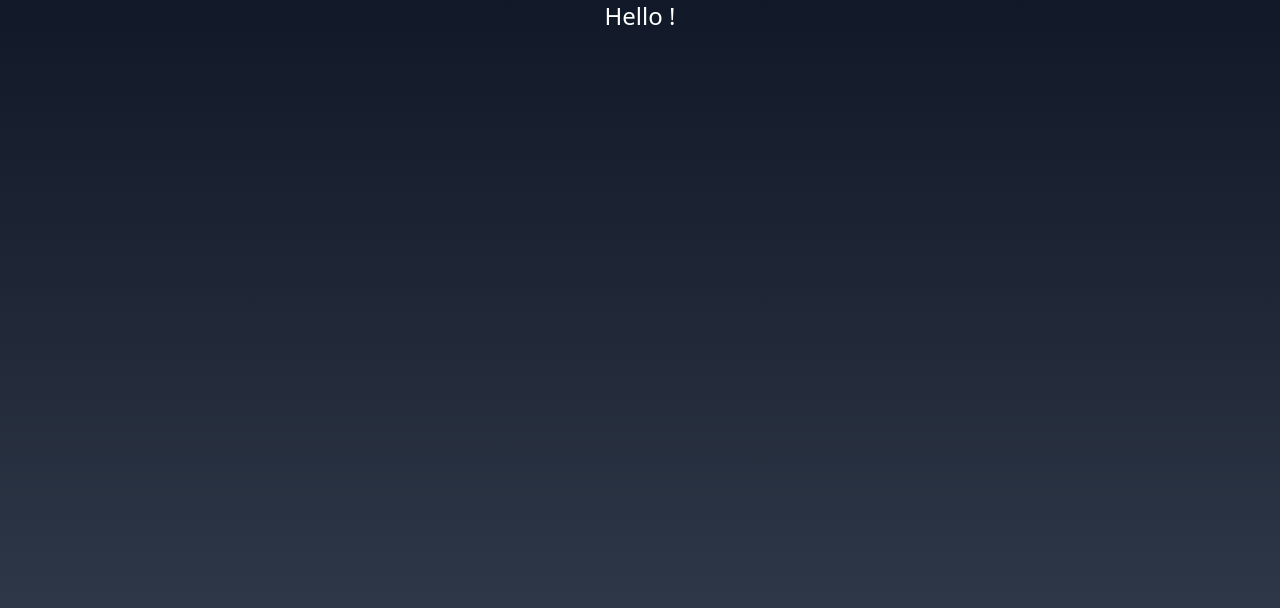
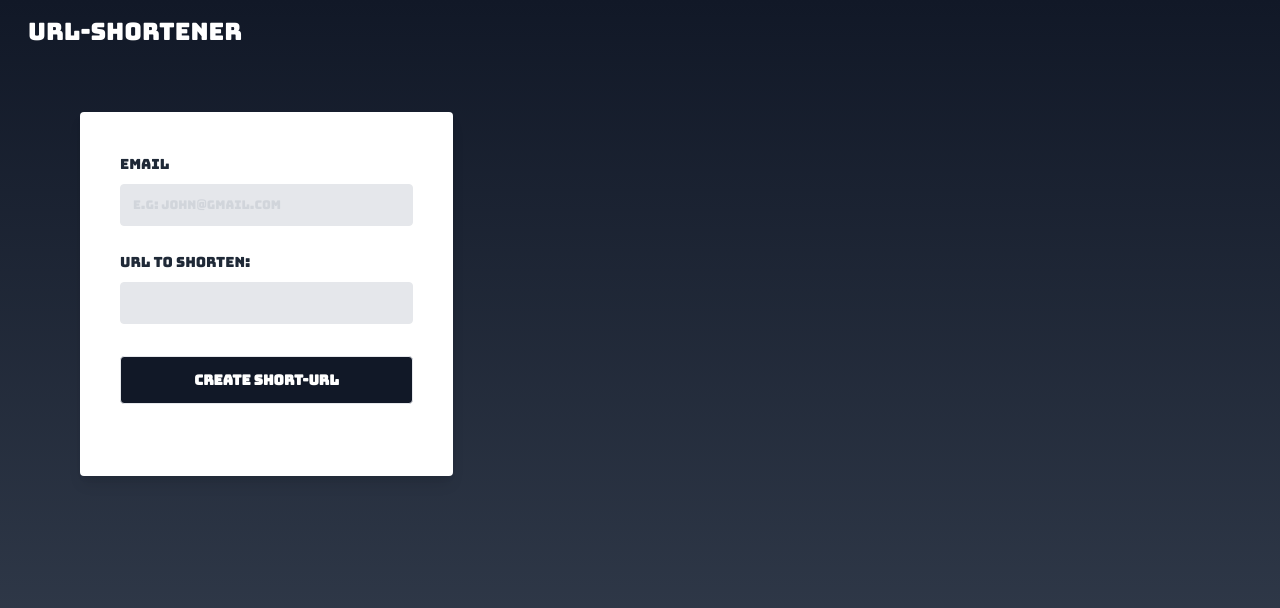
Before and after one commit to snlaight/url-shortener, a React (Create React App) app in the folder frontend/: page / in a window 1280 px wide. Shown: the top 608 px of the page. Built offline with nearby package versions, Linux system fonts and the light colour scheme.

Commit message:
first commit with working fclient app. features yet to be added: sign up

```diff
--- a/frontend/package.json
+++ b/frontend/package.json
@@ -9,6 +9,7 @@
     "@testing-library/user-event": "^12.1.10",
     "react": "^17.0.2",
     "react-dom": "^17.0.2",
+    "react-icons": "^4.3.1",
     "react-router-dom": "^6.0.2",
     "react-scripts": "4.0.3",
     "web-vitals": "^1.0.1"
@@ -37,7 +38,7 @@
       "last 1 safari version"
     ]
   },
-  "proxy": "http://localhost:3050",
+  "proxy": "http://localhost:3050/",
   "devDependencies": {
     "autoprefixer": "^9.8.8",
     "postcss": "^7.0.39",
--- a/frontend/public/index.html
+++ b/frontend/public/index.html
@@ -15,6 +15,9 @@
       user's mobile device or desktop. See https://developers.google.com/web/fundamentals/web-app-manifest/
     -->
     <link rel="manifest" href="%PUBLIC_URL%/manifest.json" />
+    <link rel="preconnect" href="https://fonts.googleapis.com">
+    <link rel="preconnect" href="https://fonts.gstatic.com" crossorigin>
+    <link href="https://fonts.googleapis.com/css2?family=Bungee&display=swap" rel="stylesheet">
     <!--
       Notice the use of %PUBLIC_URL% in the tags above.
       It will be replaced with the URL of the `public` folder during the build.
--- /dev/null
+++ b/frontend/src/components/forms/shortenUrl.js
@@ -0,0 +1,98 @@
+import { React, useState } from "react";
+
+const ShortenURLForm = () => {
+  let [info, setInfo] = useState({
+    email: "",
+    url: "",
+  });
+  let [response, setResponse] = useState({
+    shortUrl: "",
+    redirectUrl:""
+  });
+
+  const postNewURL = async (e) => {
+    e.preventDefault();
+    //post route /shorturl/createshorturl
+    let shortenNewURL = await fetch("/shorturl/createshorturl", {
+      method: "POST",
+      headers: {
+        Accept: "application/json",
+        "Content-Type": "application/json",
+      },
+      body: JSON.stringify({
+        email: info.email,
+        url: info.url,
+      }),
+    })
+      .then((res) => res.json())
+      .then((result) => {
+        console.log(result);
+        return result;
+      });
+    setResponse({
+      shortUrl: shortenNewURL.shortUrl,
+      redirectUrl: shortenNewURL.redirectUrl,
+    });
+    return shortenNewURL;
+  };
+
+  const handleChange = (e) => {
+    console.log(info);
+    setInfo({
+      ...info,
+      [e.target.name]: e.target.value,
+    });
+  };
+
+  return (
+    <form
+      onSubmit={postNewURL}
+      className="xl:px-20 md:px-10 sm:px-6 px-4 md:py-12 py-9 2xl:mx-auto 2xl:container md:flex items-center justify-start"
+    >
+      <div className="bg-white shadow-lg rounded xl:w-1/3 lg:w-5/12 md:w-1/2 w-full lg:px-10 sm:px-6 sm:py-10 px-2 py-6">
+        <div>
+          <label className="text-sm font-medium leading-none text-gray-800">
+            Email
+          </label>
+          <input
+            name="email"
+            type="email"
+            onChange={handleChange}
+            className="bg-gray-200 border rounded text-xs font-medium leading-none placeholder-gray-300 text-gray-500 py-3 w-full pl-3 mt-2"
+            placeholder="e.g: john@gmail.com "
+          />
+        </div>
+        <div className="mt-6 w-full">
+          <label className="text-sm font-medium leading-none text-gray-800">
+            URL to shorten:
+          </label>
+          <div className="relative flex items-center justify-center">
+            <input
+              name="url"
+              type="text"
+              onChange={handleChange}
+              className="bg-gray-200 border rounded text-xs font-medium leading-none text-gray-800 py-3 w-full pl-3 mt-2"
+            />
+          </div>
+        </div>
+        <div className="mt-8">
+          <button className="focus:ring-2 focus:ring-offset-2 focus:ring-gray-900 text-sm font-semibold leading-none text-white focus:outline-none bg-gray-900 border rounded hover:bg-gray-600 py-4 w-full">
+            Create short-url
+          </button>
+        </div>
+        <div className="text-xs text-gray-600 py-4">
+          {response.redirectUrl ? (
+            <div>
+              {" "}
+              URL succesfully stored as {response.shortUrl}. Click <a href={response.redirectUrl} className="text-blue-600" target="_blank" rel="noreferrer">here</a> to be redirected to your original url. {" "}
+            </div>
+          ) : (
+            ""
+          )}
+        </div>
+      </div>
+    </form>
+  );
+};
+
+export default ShortenURLForm;
--- a/frontend/src/components/home/home.js
+++ b/frontend/src/components/home/home.js
@@ -1,9 +1,12 @@
-const Home =()=> {
+import Layout from "../layout/layout";
+import ShortenURLForm from "../forms/shortenUrl";
 
-    return(
-        <div className="bg-gradient-to-b from-gray-900 to-gray-700 h-screen">
-        <h1 className="text-white text-2xl text-center" >Hello !</h1>
-        </div>
-    )
-}
-export default Home
+const Home = () => {
+
+  return (
+    <Layout>
+       <ShortenURLForm />
+    </Layout>
+  );
+};
+export default Home;
--- /dev/null
+++ b/frontend/src/components/layout/layout.js
@@ -0,0 +1,13 @@
+import NavBar from "../navigation/navbar"
+const Layout =({ children })=> {
+
+    return(
+        <div className="font-bungee bg-gradient-to-b from-gray-900 to-gray-700 h-screen">
+        <NavBar />
+            <div>
+                {children}
+            </div>
+        </div>
+    )
+}
+export default Layout
--- /dev/null
+++ b/frontend/src/components/navigation/navbar.js
@@ -0,0 +1,19 @@
+import React from "react";
+
+const NavBar = () => {
+
+  return (
+    <div className="2xl:container 2xl:mx-auto">
+      <div className="rounded py-5 px-7">
+        <nav className="flex justify-between">
+          <div className="flex items-center space-x-3 lg:pr-16 pr-6">
+            <h2 className="font-normal text-2xl leading-6 text-white">
+              URL-SHORTENER
+            </h2>
+          </div>
+        </nav>
+      </div>
+    </div>
+  );
+};
+export default NavBar;
--- a/frontend/tailwind.config.js
+++ b/frontend/tailwind.config.js
@@ -3,6 +3,9 @@ module.exports = {
    darkMode: false, // or 'media' or 'class'
    theme: {
      extend: {},
+     fontFamily:{
+       'bungee':['Bungee','cursive' ]
+     },
    },
    variants: {
      extend: {},
```
Also changed, not shown: 2 other files (tests, documents, lock files or other folders).
